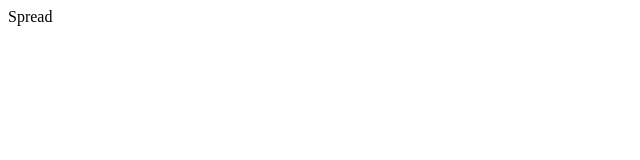
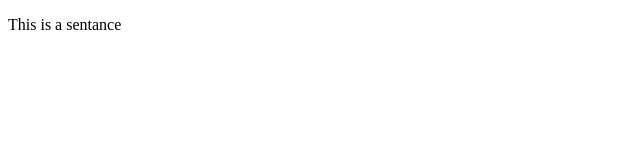
Before and after one commit to TheTardes/Spread, a plain HTML site: page index.html in a window 1280 px wide. Shown: the whole page, without its empty margins (0-640 px from the left). Drawn offline with Linux system fonts and the light colour scheme.

Commit message:
collaborator-made some change

```diff
--- a/index.html
+++ b/index.html
@@ -2,6 +2,7 @@
 
 <html>
 	<head>
-		<titl>Spread</titl>
+		<title>Spread</title>
 	</head>
+	<body><p>This is a sentance</p></body>
 </html>
```
